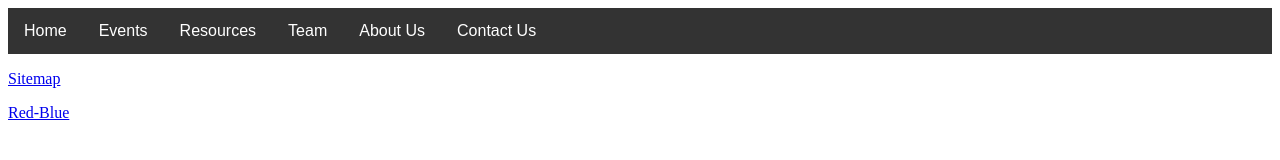
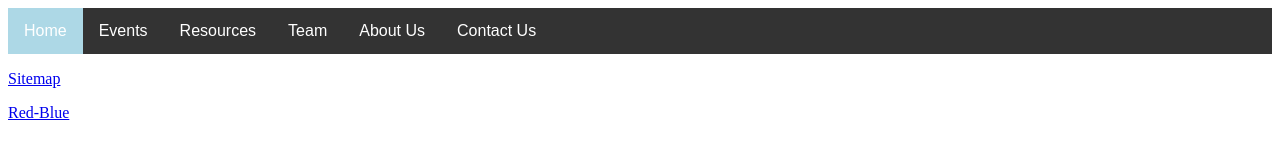
Before and after one commit to syiitd/alfa3.github.io, a plain HTML site: page index.html in a window 1280 px wide. Drawn offline with Linux system fonts and the light colour scheme.

Commit message:
Update navbar.css

```diff
--- a/css/navbar.css
+++ b/css/navbar.css
@@ -70,3 +70,7 @@
 .dropdown:hover .dropdown-content {
   display: block;
 }
+
+#active {
+  background-color: lightblue;
+}
```
